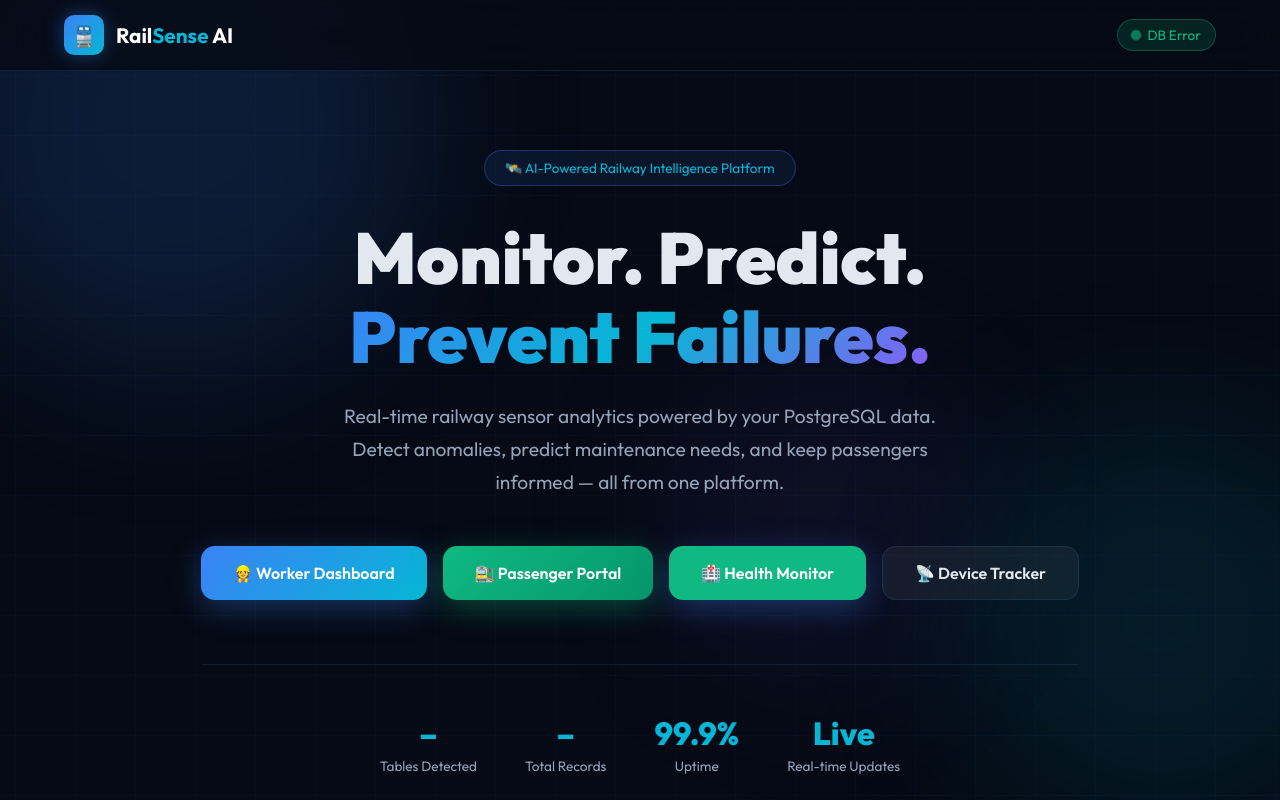
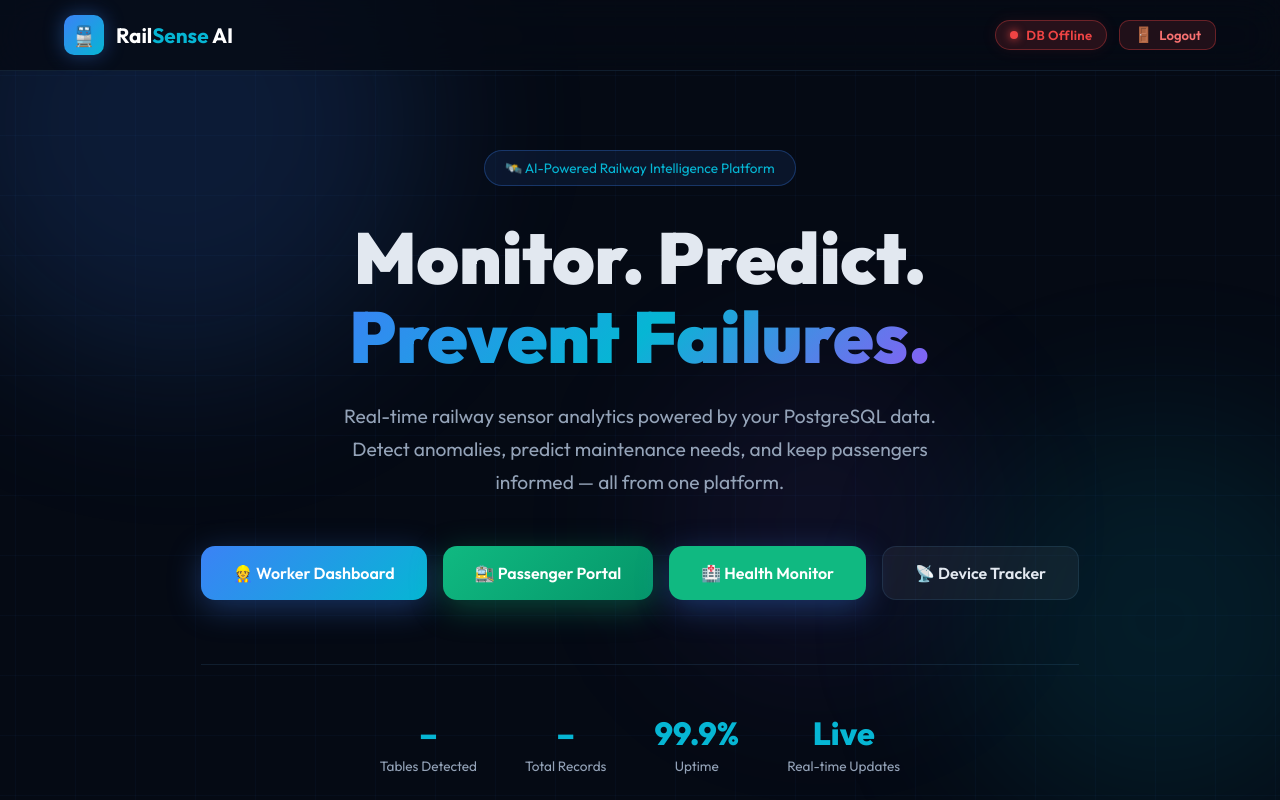
Before and after one commit to nikhilgupta1771-afk/railsense-ai, a website: page public/index.html in a window 1280 px wide. Shown: the top 800 px of the page. Drawn offline with Linux system fonts and the light colour scheme; no server answers.

Commit message:
feat: add logout button and live DB status badge to all pages

```diff
--- /dev/null
+++ b/public/css/navbar-common.css
@@ -0,0 +1,106 @@
+/* ─── RailSense AI Shared Header / Nav & Logout Styles ─── */
+.nav-right-actions {
+  display: flex;
+  align-items: center;
+  gap: 12px;
+}
+
+.nav-status {
+  display: inline-flex;
+  align-items: center;
+  gap: 8px;
+  background: rgba(16, 185, 129, 0.15);
+  border: 1px solid rgba(16, 185, 129, 0.35);
+  padding: 6px 14px;
+  border-radius: 100px;
+  font-family: 'Outfit', 'Inter', -apple-system, sans-serif;
+  font-size: 0.82rem;
+  font-weight: 600;
+  color: #10b981;
+  letter-spacing: 0.3px;
+  user-select: none;
+  box-shadow: 0 0 15px rgba(16, 185, 129, 0.1);
+  transition: all 0.25s ease;
+}
+
+.nav-status .status-dot {
+  width: 8px;
+  height: 8px;
+  background: #10b981;
+  border-radius: 50%;
+  box-shadow: 0 0 8px #10b981;
+  animation: navPulseDot 2s infinite ease-in-out;
+}
+
+.nav-status.disconnected {
+  background: rgba(239, 68, 68, 0.15);
+  border-color: rgba(239, 68, 68, 0.35);
+  color: #ef4444;
+  box-shadow: 0 0 15px rgba(239, 68, 68, 0.1);
+}
+
+.nav-status.disconnected .status-dot {
+  background: #ef4444;
+  box-shadow: 0 0 8px #ef4444;
+  animation: none;
+}
+
+@keyframes navPulseDot {
+  0%, 100% {
+    opacity: 1;
+    transform: scale(1);
+  }
+  50% {
+    opacity: 0.5;
+    transform: scale(1.3);
+  }
+}
+
+/* Logout Button */
+.logout-btn {
+  display: inline-flex;
+  align-items: center;
+  gap: 6px;
+  background: rgba(239, 68, 68, 0.12);
+  border: 1px solid rgba(239, 68, 68, 0.35);
+  color: #f87171;
+  padding: 6px 14px;
+  border-radius: 10px;
+  font-family: 'Outfit', 'Inter', -apple-system, sans-serif;
+  font-size: 0.82rem;
+  font-weight: 600;
+  cursor: pointer;
+  text-decoration: none;
+  transition: all 0.2s ease;
+  user-select: none;
+  line-height: normal;
+}
+
+.logout-btn:hover {
+  background: rgba(239, 68, 68, 0.25);
+  border-color: #ef4444;
+  color: #ffffff;
+  transform: translateY(-1px);
+  box-shadow: 0 4px 14px rgba(239, 68, 68, 0.3);
+}
+
+.logout-btn:active {
+  transform: translateY(0);
+}
+
+.logout-btn .logout-icon {
+  font-size: 0.95rem;
+  line-height: 1;
+}
+
+/* Responsive adjustment for small screens */
+@media (max-width: 640px) {
+  .nav-status {
+    padding: 5px 10px;
+    font-size: 0.75rem;
+  }
+  .logout-btn {
+    padding: 5px 10px;
+    font-size: 0.75rem;
+  }
+}
--- a/public/index.html
+++ b/public/index.html
@@ -8,7 +8,7 @@
   <link rel="preconnect" href="https://fonts.googleapis.com"/>
   <link href="https://fonts.googleapis.com/css2?family=Outfit:wght@300;400;500;600;700;800;900&display=swap" rel="stylesheet"/>
   <link rel="stylesheet" href="/css/index.css"/>
-
+  <link rel="stylesheet" href="/css/navbar-common.css"/>
 </head>
 <body>
   <div class="bg-grid"></div>
@@ -23,9 +23,14 @@
         <div class="logo-icon">🚆</div>
         <span class="logo-text">Rail<span>Sense</span> AI</span>
       </a>
-      <div class="nav-status">
-        <div class="status-dot"></div>
-        <span id="nav-db-status">Connecting…</span>
+      <div class="nav-right-actions">
+        <div class="nav-status" id="nav-db-badge">
+          <div class="status-dot"></div>
+          <span id="nav-db-status">Connecting…</span>
+        </div>
+        <button class="logout-btn" onclick="handleLogout()" title="Logout of RailSense AI">
+          <span class="logout-icon">🚪</span> Logout
+        </button>
       </div>
     </div>
   </nav>
@@ -192,6 +197,7 @@
     </div>
   </footer>
 
+  <script src="/js/navbar-common.js"></script>
   <script src="/js/index.js"></script>
 </body>
 </html>
--- /dev/null
+++ b/public/js/navbar-common.js
@@ -0,0 +1,46 @@
+// ─── RailSense AI Shared Navigation & Authentication Utilities ───
+
+// Shared Logout Function
+function handleLogout() {
+  try {
+    localStorage.removeItem('token');
+    localStorage.removeItem('user');
+    sessionStorage.clear();
+  } catch (err) {
+    console.warn('Storage clear warning:', err);
+  }
+  // Redirect cleanly to login page
+  window.location.href = '/login';
+}
+
+// Global expose
+window.handleLogout = handleLogout;
+
+// Shared Live Database Status Checker
+async function checkGlobalDbHealth() {
+  const badge = document.getElementById('nav-db-badge');
+  const text = document.getElementById('nav-db-status');
+  if (!text) return;
+
+  try {
+    const res = await fetch('/api/health');
+    const data = await res.json();
+    if (data.status === 'connected') {
+      text.textContent = 'DB Connected';
+      if (badge) badge.classList.remove('disconnected');
+    } else {
+      text.textContent = 'DB Offline';
+      if (badge) badge.classList.add('disconnected');
+    }
+  } catch (err) {
+    text.textContent = 'DB Offline';
+    if (badge) badge.classList.add('disconnected');
+  }
+}
+
+// Initialize on DOM ready
+document.addEventListener('DOMContentLoaded', () => {
+  checkGlobalDbHealth();
+  // Keep status synchronized every 15 seconds
+  setInterval(checkGlobalDbHealth, 15000);
+});
```
Also changed, not shown: public/device.html (+9 -0 lines), public/health.html (+9 -0 lines), public/passenger.html (+10 -2 lines), public/train3d.html (+9 -0 lines), public/worker.html (+12 -0 lines).
